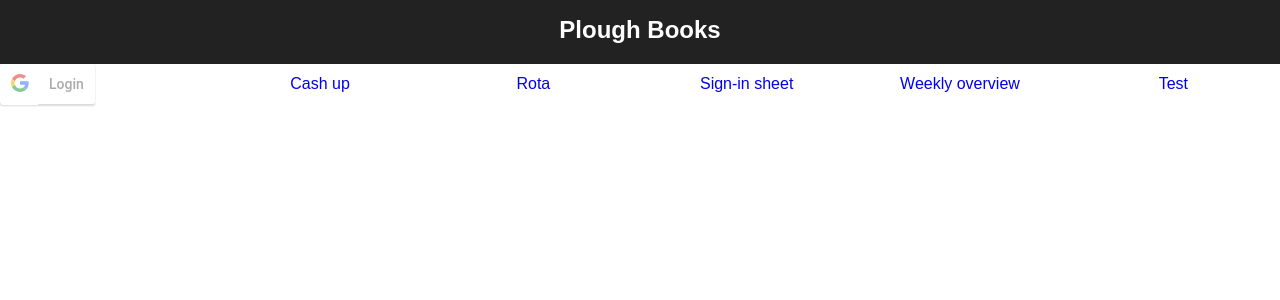
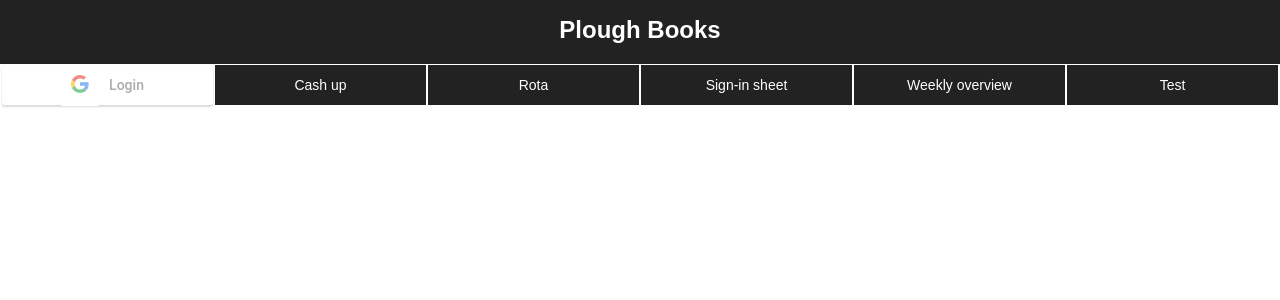
Before and after one commit to mloveday/plough-books, a React (Create React App) app in the folder plough-books-front/: page / in a window 1280 px wide. Shown: the top 300 px of the page. Built offline with nearby package versions, Linux system fonts and the light colour scheme; what redux-crud would draw is missing.

Commit message:
Login button UX improvements

```diff
--- a/plough-books-front/src/App/App.css
+++ b/plough-books-front/src/App/App.css
@@ -20,7 +20,7 @@
 
 .App-nav-list {
   height: 40px;
-  padding: 0;
+  padding: 1px;
   margin: 0;
   display: flex;
   flex-direction: row;
@@ -29,23 +29,30 @@
 
 .App-nav-item {
   flex: 1;
-  padding: 0;
+  padding: 0 1px;
   margin: 0;
   display: flex;
 }
 
 .App-nav-anchor {
+  font-size: 14px;
+  border: 0;
+  outline: none;
   text-decoration: none;
   flex: 1;
   height: 40px;
   display: flex;
   align-items: center;
   justify-content: center;
+  background: #222;
+  color: #fff;
+  box-sizing: border-box;
+  cursor: pointer;
 }
 
-a.App-nav-anchor:hover {
-  background-color: #000;
-  color: #fff;
+.App-nav-anchor:hover {
+  background-color: #fff;
+  color: darkslategrey;
 }
 
 .App-content-container {
--- a/plough-books-front/src/Auth/Auth.tsx
+++ b/plough-books-front/src/Auth/Auth.tsx
@@ -46,13 +46,21 @@ type AuthProps = AuthOwnProps & AuthStateProps & AuthDispatchProps;
 
 class AuthComponent extends React.Component<AuthProps, {}> {
   public render() {
+    if (this.props.authState.isValid() && !this.props.authState.currentUser) {
+      return (
+        <div className="App-nav-anchor">Loading user...</div>
+      )
+    }
+
     if (this.props.authState.isValid() && this.props.authState.currentUser) {
       return (
-        <div className="App-nav-anchor">{this.props.authState.currentUser.email}</div>
+        <button className="App-nav-anchor" title={this.props.authState.currentUser.email} onClick={() => this.props.signOut()}>Logout</button>
       )
     }
+
     return (
       <GoogleLogin
+        className="App-nav-anchor"
         clientId="491973077715-1oqkalirg0v7gmdrehuv605nf3sju2si.apps.googleusercontent.com"
         buttonText="Login"
         onSuccess={response => this.responseGoogle(response)}
```
